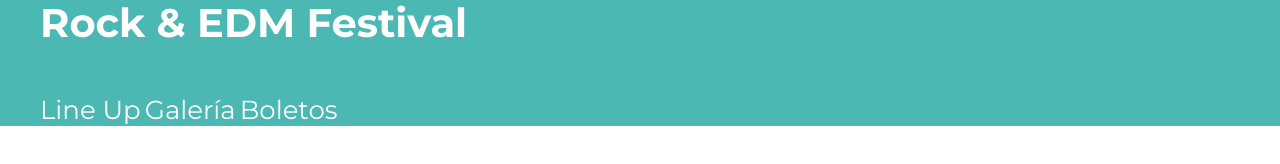
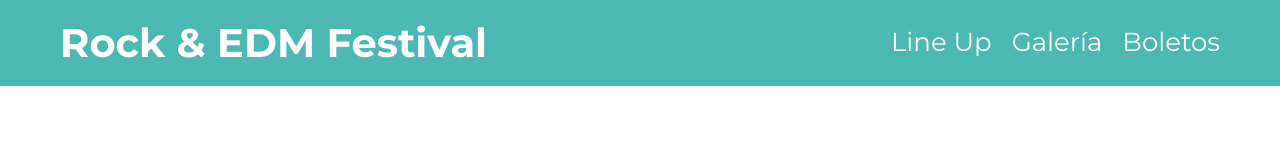
Before and after one commit to isacs33/festival-musica, a website: page index.html in a window 1280 px wide. Drawn offline with nearby package versions, Linux system fonts and the light colour scheme; files that its build step writes are made by us from their sources.

Commit message:
Finish the header

```diff
--- a/src/scss/layout/_header.scss
+++ b/src/scss/layout/_header.scss
@@ -5,12 +5,34 @@
   background-color: var.$verde;
   h1 {
     color: var.$blanco;
+    text-align: center;
+    @include mixins.tablet {
+      margin: 0;
+    }
+  }
+  .contenido-header {
+    padding: 2rem;
+    @include mixins.tablet {
+      display: flex;
+      justify-content: space-between;
+      align-items: center;
+    }
   }
 }
 .navegacion-principal {
+  @include mixins.tablet {
+    display: flex;
+    gap: 2rem;
+  }
   a {
+    display: block;
+    text-align: center;
     color: var.$blanco;
     font-size: 2.6rem;
+    margin-bottom: 1rem;
+    @include mixins.tablet {
+      margin: 0;
+    }
     &:hover {
       color: var.$amarillo;
     }
```
